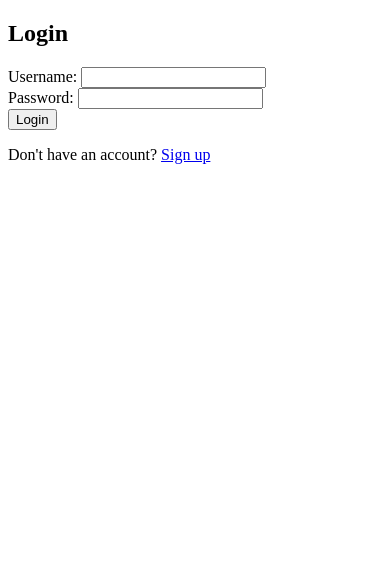
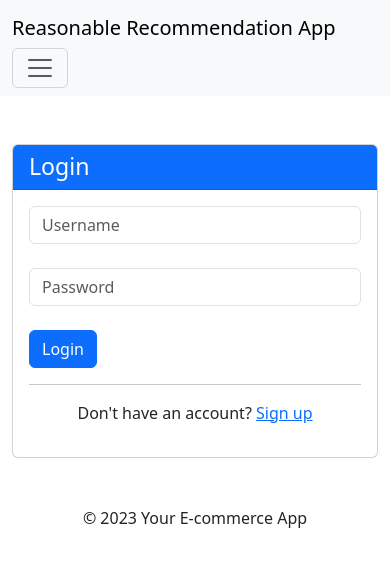
Before and after one commit to rakuten-team2-django/rakuten-team2-project, a Django app: page /reasonable_recommendation_app/login/ in a window 390 px wide. Shown: the top 567 px of the page. Run offline with Django 4.2, Linux system fonts and the light colour scheme.

Commit message:
to share base.html

```diff
--- a/conf/settings.py
+++ b/conf/settings.py
@@ -10,6 +10,7 @@ For the full list of settings and their values, see
 https://docs.djangoproject.com/en/4.2/ref/settings/
 """
 
+import os
 from pathlib import Path
 
 # Build paths inside the project like this: BASE_DIR / 'subdir'.
@@ -116,7 +117,10 @@ USE_TZ = True
 # Static files (CSS, JavaScript, Images)
 # https://docs.djangoproject.com/en/4.2/howto/static-files/
 
-STATIC_URL = 'static/'
+STATIC_URL = '/static/'
+
+
+STATICFILES_DIRS = [os.path.join(BASE_DIR, 'static')]
 
 # Default primary key field type
 # https://docs.djangoproject.com/en/4.2/ref/settings/#default-auto-field
--- a/reasonable_recommendation_app/auth.py
+++ b/reasonable_recommendation_app/auth.py
@@ -16,6 +16,8 @@ def user_signup(request):
             login(request, user)
             messages.success(request, 'Registration successful.')
             return redirect('home')
+        else:
+            print(form.errors)
     else:
         form = UserSignUpForm(initial={'birthday': '1990-01-01'})
     return render(request, 'reasonable_recommendation_app/signup.html', {'form': form})
--- a/reasonable_recommendation_app/views.py
+++ b/reasonable_recommendation_app/views.py
@@ -1,13 +1,11 @@
 import requests
-from django.contrib import messages
-from django.contrib.auth import authenticate, login, logout
-from django.contrib.auth.hashers import check_password, make_password
+from django.contrib.auth.decorators import login_required
 from django.shortcuts import redirect, render
 from django.urls import reverse_lazy
 from django.views.generic import TemplateView
 
 
-
+@login_required(login_url=reverse_lazy('login'))
 def home(request):
     print(request.user)
     if request.user.is_authenticated:
--- a/templates/base.html
+++ b/templates/base.html
@@ -3,17 +3,59 @@
   <head>
     <meta charset="UTF-8" />
     <meta name="viewport" content="width=device-width, initial-scale=1.0" />
+    {% load static %}
+    <!-- Bootstrap CSS -->
+    <link
+      href="https://cdn.jsdelivr.net/npm/bootstrap@5.x.x/dist/css/bootstrap.min.css"
+      rel="stylesheet"
+    />
+
+    <!-- Custom CSS for additional styling -->
+    <link href="{% static 'css/custom.css' %}" rel="stylesheet" />
+
+    <!-- Bootstrap JS (optional) -->
+    <script src="https://cdn.jsdelivr.net/npm/bootstrap@5.x.x/dist/js/bootstrap.bundle.min.js"></script>
     <title>reasonable_recommendation_app</title>
   </head>
   <body>
     <header>
-      <!-- You can add a navigation bar or any other header content here -->
+      <!-- Navigation Bar -->
+      <nav class="navbar navbar-expand-lg navbar-light bg-light">
+        <div class="container">
+          <a class="navbar-brand" href="#">Reasonable Recommendation App</a>
+          <button
+            class="navbar-toggler"
+            type="button"
+            data-bs-toggle="collapse"
+            data-bs-target="#navbarNav"
+            aria-controls="navbarNav"
+            aria-expanded="false"
+            aria-label="Toggle navigation"
+          >
+            <span class="navbar-toggler-icon"></span>
+          </button>
+          <div class="collapse navbar-collapse" id="navbarNav">
+            <ul class="navbar-nav ml-auto">
+              <li class="nav-item">
+                <a class="nav-link" href="{% url 'signup' %}">Signup</a>
+              </li>
+              <li class="nav-item">
+                <a class="nav-link" href="{% url 'login' %}">Login</a>
+              </li>
+              <li class="nav-item">
+                <a class="nav-link" href="{% url 'logout' %}">Logout</a>
+              </li>
+            </ul>
+          </div>
+        </div>
+      </nav>
     </header>
 
-    <main>{% block content %} {% endblock %}</main>
+    <main class="container mt-5">{% block content %} {% endblock %}</main>
 
-    <footer>
+    <footer class="text-center mt-5">
       <!-- Footer content goes here -->
+      <p>&copy; 2023 Your E-commerce App</p>
     </footer>
   </body>
 </html>
--- a/templates/reasonable_recommendation_app/home.html
+++ b/templates/reasonable_recommendation_app/home.html
@@ -11,6 +11,6 @@
   <li>Birthday: {{ user.birthday }}</li>
 </ul>
 {% else %}
-<p>Please log in to view user information.</p>
+<p>Please log in</p>
 <a href="{% url 'login' %}">Login</a><br />
 {% endif %} {% endblock %}
--- a/templates/reasonable_recommendation_app/login.html
+++ b/templates/reasonable_recommendation_app/login.html
@@ -1,30 +1,46 @@
 {% extends "base.html" %} {% block content %}
-<h2>Login</h2>
+
+<div class="row justify-content-center">
+  <div class="col-md-6">
+    <div class="card">
+      <div class="card-header bg-primary text-white">
+        <h3 class="mb-0">Login</h3>
+      </div>
+      <div class="card-body">
         <form method="post">
           {% csrf_token %}
-  <div class="form-group">
-    <label for="username">Username:</label>
+
+          <!-- Render each form field manually -->
+          {% for field in form %}
+          <div class="form-outline mb-4">
             <input
-      type="text"
-      name="username"
-      required
-      id="username"
+              type="{{ field.field.widget.input_type }}"
+              name="{{ field.name }}"
+              id="{{ field.auto_id }}"
               class="form-control"
+              placeholder="{{ field.label }}"
+              {%
+              if
+              field.field.required
+              %}required{%
+              endif
+              %}
             />
           </div>
-  <div class="form-group">
-    <label for="password">Password:</label>
-    <input
-      type="password"
-      name="password"
-      required
-      id="password"
-      class="form-control"
-    />
+          {% endfor %}
+
+          <button type="submit" class="btn btn-primary btn-block">Login</button>
+        </form>
+        <hr />
+        <p class="text-center">
+          Don't have an account? <a href="{% url 'signup' %}">Sign up</a>
+        </p>
+        {% if error %}
+        <div class="alert alert-danger mt-3" role="alert">{{ error }}</div>
+        {% endif %}
       </div>
-  <button type="submit" class="">Login</button>
-</form>
-<p>Don't have an account? <a href="{% url 'signup' %}">Sign up</a></p>
-{% if error %}
-<p class="text-danger">{{ error }}</p>
-{% endif %} {% endblock %}
+    </div>
+  </div>
+</div>
+
+{% endblock %}
```
Also changed, not shown: templates/reasonable_recommendation_app/signup.html (+44 -6 lines), static/images/logo.png (added). Lines whose indentation alone changed are shown as unchanged.
